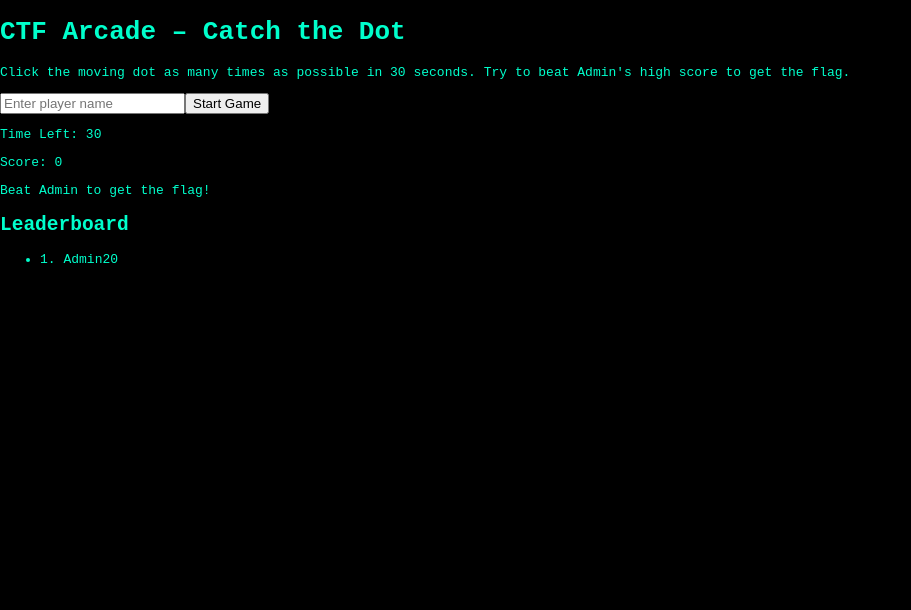
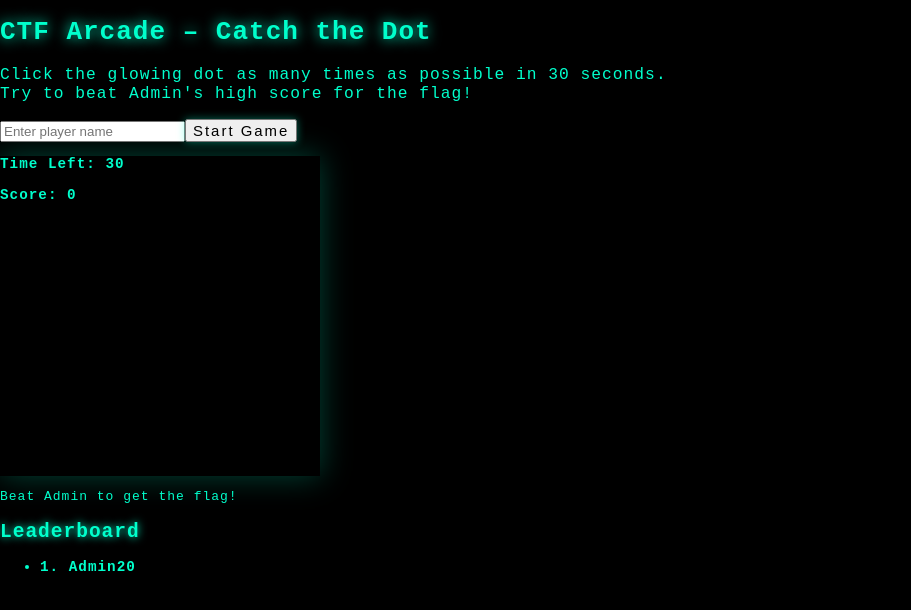
Before and after one commit to dennisabeechrist/ctf-6, a Next.js app: page / in a window 1280 px wide. Shown: the top 610 px of the page, without its empty margins (0-911 px from the left). Built offline with nearby package versions, Linux system fonts and the light colour scheme.

Commit message:
Update page.tsx

```diff
--- a/app/page.tsx
+++ b/app/page.tsx
@@ -13,11 +13,11 @@ export default function CtfArcadeGame() {
   const [flag, setFlag] = useState<string | null>(null);
   const [message, setMessage] = useState("");
   const [user, setUser] = useState("");
-  const [targetPos, setTargetPos] = useState({ top: "40%", left: "40%" });
+  const [targetPos, setTargetPos] = useState({ top: 120, left: 120 });
 
   const timerRef = useRef<NodeJS.Timeout | null>(null);
 
-  // On mount fetch leaderboard
+  // Get leaderboard on mount
   useEffect(() => {
     fetch("/api/scores")
       .then((res) => res.json())
@@ -27,7 +27,7 @@ export default function CtfArcadeGame() {
       });
   }, []);
 
-  // Timer countdown
+  // Countdown timer
   useEffect(() => {
     if (gameActive && timeLeft > 0) {
       timerRef.current = setTimeout(() => setTimeLeft(timeLeft - 1), 1000);
@@ -49,7 +49,7 @@ export default function CtfArcadeGame() {
     setTimeLeft(30);
     setGameActive(true);
     setFlag(null);
-    moveTarget();
+    moveTarget(); // Dot always appears at game start
   }
 
   function finishGame() {
@@ -58,14 +58,18 @@ export default function CtfArcadeGame() {
   }
 
   function moveTarget() {
-    const top = Math.floor(Math.random() * 70 + 10) + "%";
-    const left = Math.floor(Math.random() * 70 + 10) + "%";
-    setTargetPos({ top, left });
+    const gameSize = 320; // px, matches CSS .game-area
+    const dotSize = 50; // px
+    const padding = 10;
+    // Random position inside game area
+    const left = Math.floor(Math.random() * (gameSize - dotSize - padding*2)) + padding;
+    const top = Math.floor(Math.random() * (gameSize - dotSize - padding*2)) + padding;
+    setTargetPos({ left, top });
   }
 
   function handleDotClick() {
     if (!gameActive) return;
-    setScore(score + 1);
+    setScore(s => s + 1);
     moveTarget();
   }
 
@@ -82,64 +86,104 @@ export default function CtfArcadeGame() {
   }
 
   return (
-    <main className="min-h-screen bg-black text-[#00ffcc] font-mono p-6 flex flex-col items-center">
-      <h1 className="text-4xl mb-4">CTF Arcade – Catch the Dot</h1>
-      <p className="mb-6 text-center max-w-xl">
-        Click the moving dot as many times as possible in 30 seconds. Try to beat Admin's high score to get the flag.
+    <main
+      className="min-h-screen bg-black text-[#00ffcc] font-mono flex flex-col items-center pt-6"
+      style={{ letterSpacing: "1px" }}
+    >
+      <h1 className="text-4xl mb-3 font-bold" style={{ textShadow: "0 0 14px #00ffcc" }}>CTF Arcade – Catch the Dot</h1>
+      <p className="mb-5 text-center max-w-xl" style={{ fontSize: "1.25rem" }}>
+        Click the glowing dot as many times as possible in <span className="font-bold">30 seconds</span>.<br />
+        Try to beat Admin's high score for the flag!
       </p>
 
+      <div className="mb-6 flex gap-3 items-center">
         <input
           type="text"
           placeholder="Enter player name"
           value={user}
           onChange={(e) => setUser(e.target.value)}
           disabled={gameActive}
-        className="mb-4 p-2 rounded border border-[#00ffcc] bg-black text-[#00ffcc] w-64 text-lg"
+          className="p-2 rounded border border-[#00ffcc] bg-black text-[#00ffcc] w-48 text-lg"
         />
-
         <button
           onClick={startGame}
           disabled={gameActive}
-        className="mb-6 px-6 py-2 border border-[#00ffcc] rounded hover:bg-[#00ffcc] hover:text-black"
+          className="px-6 py-2 border border-[#00ffcc] rounded font-bold hover:bg-[#00ffcc] hover:text-black arcade-btn"
         >
           Start Game
         </button>
+      </div>
 
-      <div className="relative border border-[#00ffcc] rounded-md w-80 h-80 bg-black select-none">
+      <div
+        className="game-area relative rounded-lg bg-neutral-900 border border-[#00ffcc] mb-6"
+        style={{
+          width: "320px",
+          height: "320px",
+          boxShadow: "0 0 30px #00ffcc44"
+        }}
+      >
         {gameActive && (
           <div
             onClick={handleDotClick}
-            style={{ top: targetPos.top, left: targetPos.left }}
-            className="w-10 h-10 bg-[#00ffcc] rounded-full absolute cursor-pointer shadow-[0_0_15px_#00ffcc]"
+            style={{
+              position: "absolute",
+              top: targetPos.top,
+              left: targetPos.left,
+              width: "50px",
+              height: "50px",
+              borderRadius: "50%",
+              background: "radial-gradient(circle at 60% 50%, #00ffcc 70%, #0ff 90%, #00333a 100%)",
+              boxShadow: "0 0 35px #00ffcc88, 0 0 6px #00ffcc",
+              cursor: "pointer",
+              border: "3px solid #00ffcc",
+              transition: "top 0.15s, left 0.15s"
+            }}
+            title="Catch me!"
           />
         )}
 
-        <div className="absolute bottom-2 left-2 text-sm opacity-80">
-          <p>Time Left: {timeLeft}</p>
-          <p>Score: {score}</p>
+        <div className="absolute bottom-2 left-2 text-sm opacity-90">
+          <p style={{ fontWeight: "bold", fontSize: "1.1rem" }}>Time Left: <span className="text-[#fff]">{timeLeft}</span></p>
+          <p style={{ fontWeight: "bold", fontSize: "1.1rem" }}>Score: <span className="text-[#fff]">{score}</span></p>
         </div>
       </div>
 
       {flag && (
-        <div className="mt-6 p-4 border border-[#00ffcc] rounded w-full max-w-xl text-center break-words">
-          <p className="mb-2 text-xl">🎉 <strong>FLAG</strong> 🎉</p>
-          <code>{flag}</code>
+        <div className="mt-6 p-4 border border-[#00ffcc] rounded w-full max-w-xl text-center break-words bg-black" style={{ boxShadow:"0 0 20px #00ffcc99" }}>
+          <p className="mb-2 text-xl font-bold text-[#fff]">🎉 FLAG 🎉</p>
+          <code className="text-[#00ffcc] text-lg">{flag}</code>
         </div>
       )}
 
-      {message && <p className="mt-4 max-w-xl text-center opacity-80">{message}</p>}
+      {message && (
+        <p className="mt-4 max-w-xl text-center" style={{color: "#00ffcc"}}>{message}</p>
+      )}
 
       <section className="mt-12 w-full max-w-xl">
-        <h2 className="text-2xl mb-3">Leaderboard</h2>
+        <h2 className="text-2xl mb-3 font-bold" style={{textShadow:"0 0 8px #00ffcc"}}>Leaderboard</h2>
         <ul>
           {leaderboard.map((entry, i) => (
-            <li key={i} className="flex justify-between border-b border-[#00ffcc] pb-1 mb-1">
+            <li
+              key={i}
+              className="flex justify-between border-b border-[#00ffcc] pb-1 mb-1"
+              style={{fontWeight:"bold", fontSize:"1.1rem"}}
+            >
               <span>{i + 1}. {entry.user}</span>
               <span>{entry.score}</span>
             </li>
           ))}
         </ul>
       </section>
+
+      <style>
+        {`
+        .arcade-btn {
+          font-size: 1.15rem;
+          letter-spacing: 2px;
+          box-shadow: 0 0 8px #00ffcc66;
+        }
+        `}
+      </style>
     </main>
   );
 }
```
Lines whose indentation alone changed are shown as unchanged.
